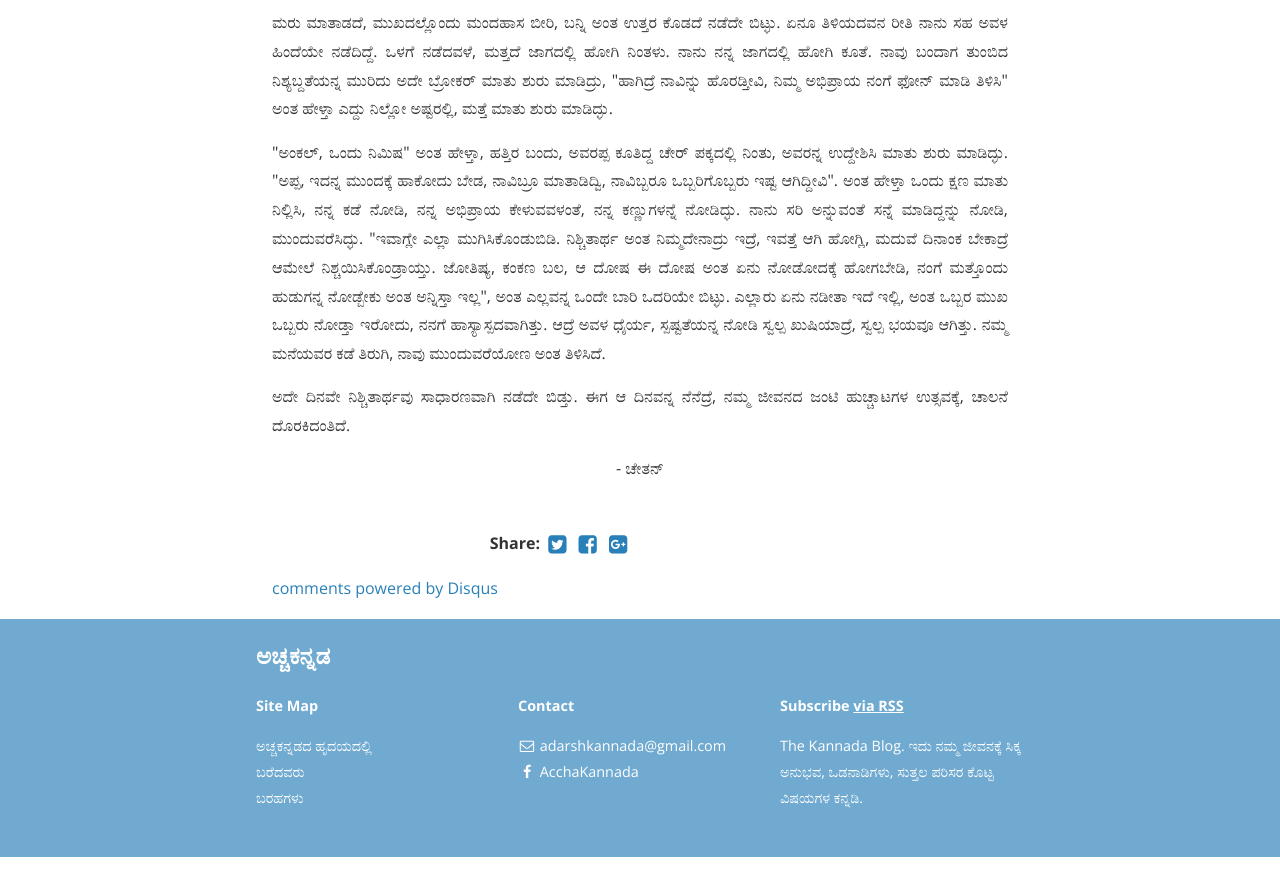
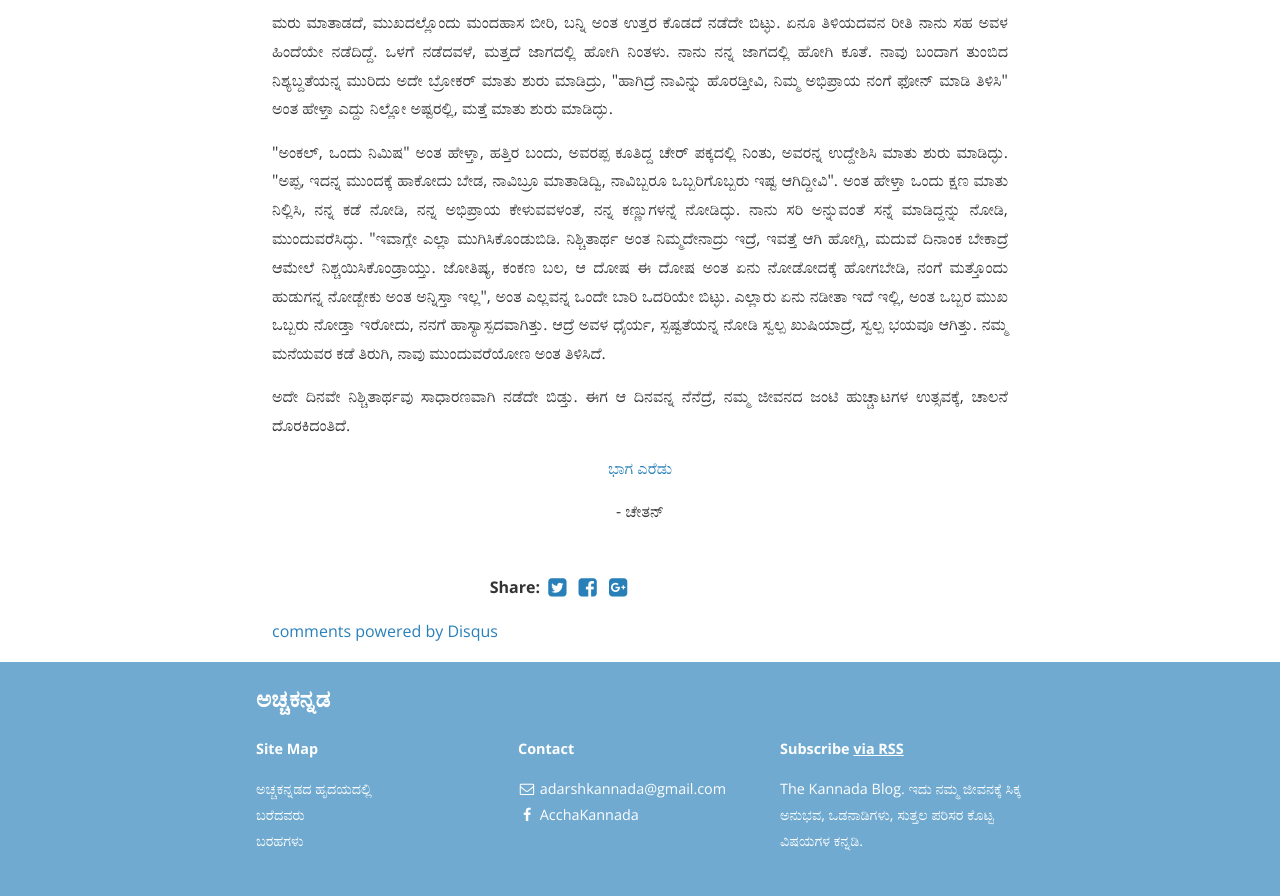
Before and after one commit to bencentra/centrarium, a Jekyll site: the page built from _posts/2020-05-08-kruthi-nannavalu.markdown, in a window 1280 px wide and 900 px high, scrolled down 2718 px. Shown: the top 896 px of the window. Built offline with Jekyll 4.4.1, drawn with Linux system fonts in a browser that asks for light colours; nearby versions of some CDN libraries; comment, search, counter and statistics services are not loaded; a style sheet for code colours, icons or effects is not loaded; before the commit the page ends 3575 px from its top, so only the background shows below that.

Commit message:
Update 2020-05-08-kruthi-nannavalu.markdown

```diff
--- a/_posts/2020-05-08-kruthi-nannavalu.markdown
+++ b/_posts/2020-05-08-kruthi-nannavalu.markdown
@@ -53,4 +53,6 @@
 
 <p align ="justify"> ಅದೇ ದಿನವೇ ನಿಶ್ಚಿತಾರ್ಥವು ಸಾಧಾರಣವಾಗಿ ನಡೆದೇ ಬಿಡ್ತು. ಈಗ ಆ ದಿನವನ್ನ ನೆನೆದ್ರೆ, ನಮ್ಮ ಜೀವನದ ಜಂಟಿ ಹುಚ್ಚಾಟಗಳ ಉತ್ಸವಕ್ಕೆ, ಚಾಲನೆ ದೊರಕಿದಂತಿದೆ. </p>
 
+<p align ="center"> <a href="https://acchakannada.com/story/2020/09/03/kruthi-nannavalu-2.html">ಭಾಗ ಎರೆಡು</a> </p>
+
 <p align ="center"> - ಚೇತನ್</p>
```
